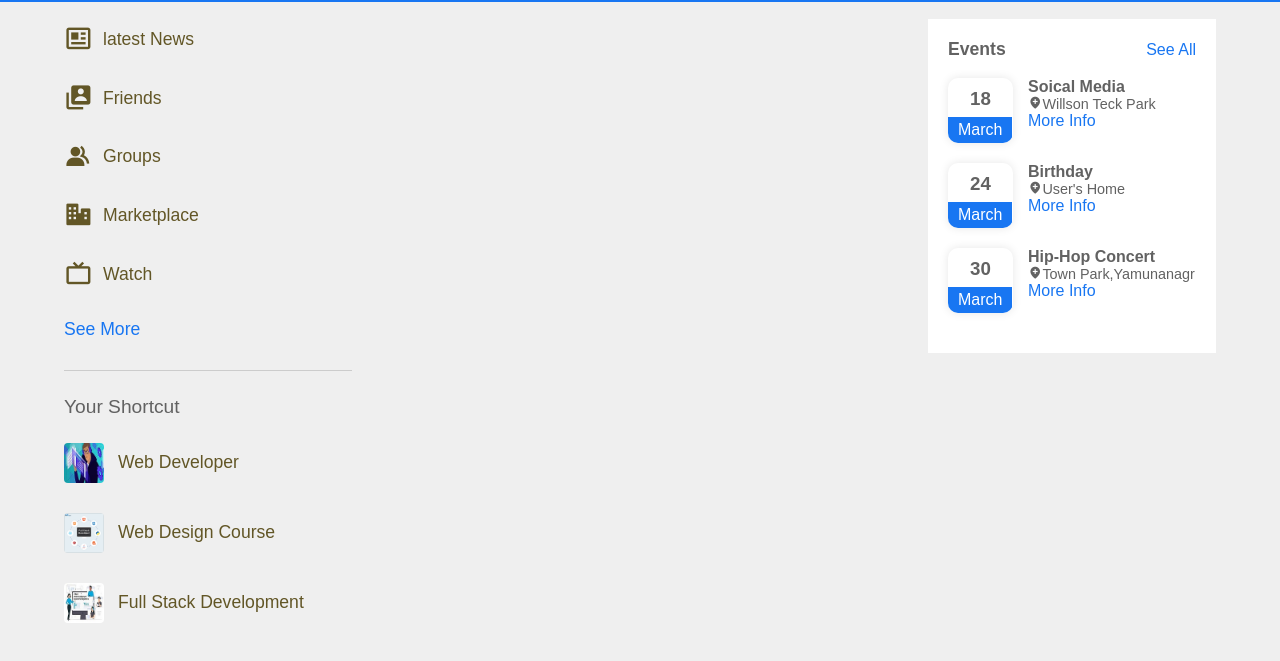
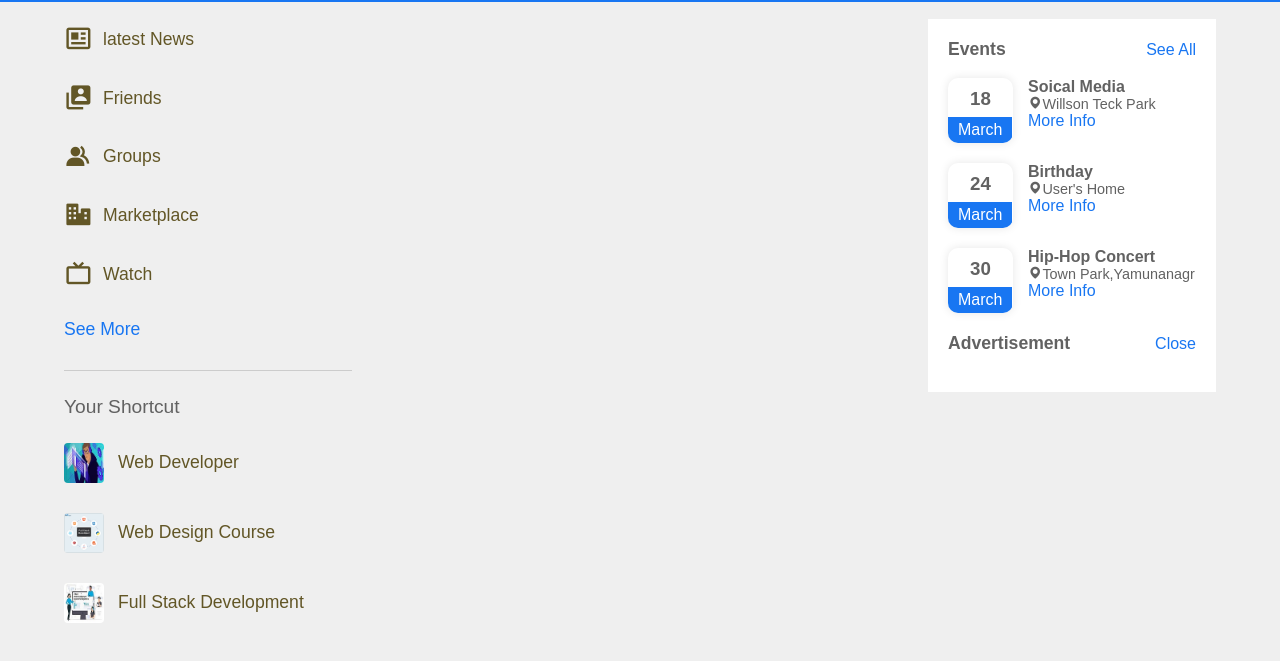
Before and after one commit to Meenaji21/facedesk, a plain HTML site: page index.html in a window 1280 px wide. Shown: the part 51-712 px from the top of the page. Drawn offline with nearby package versions, Linux system fonts and the light colour scheme.

Commit message:
facedesk: add advertisement area

```diff
--- a/index.html
+++ b/index.html
@@ -70,7 +70,7 @@
           </div>
           <div class="right-event">
             <h4>Soical Media</h4>
-            <p><i class='bx bxs-location-plus'></i>Willson Teck Park</p>
+            <p><i class='bx bxs-map'></i>Willson Teck Park</p>
             <a href="#">More Info</a>
           </div>
         </div>
@@ -81,7 +81,7 @@
           </div>
           <div class="right-event">
             <h4>Birthday</h4>
-            <p><i class='bx bxs-location-plus'></i>User's Home</p>
+            <p><i class='bx bxs-map'></i>User's Home</p>
             <a href="#">More Info</a>
           </div>
         </div>
@@ -92,9 +92,13 @@
           </div>
           <div class="right-event">
             <h4>Hip-Hop Concert</h4>
-            <p><i class='bx bxs-location-plus'></i>Town Park,Yamunanagr</p>
+            <p><i class='bx bxs-map'></i>Town Park,Yamunanagr</p>
             <a href="#">More Info</a>
           </div>
+        </div>
+        <div class="bar-title">
+          <h4>Advertisement</h4>
+          <a href="#">Close</a>
         </div>
       </div>
     </div>
```
